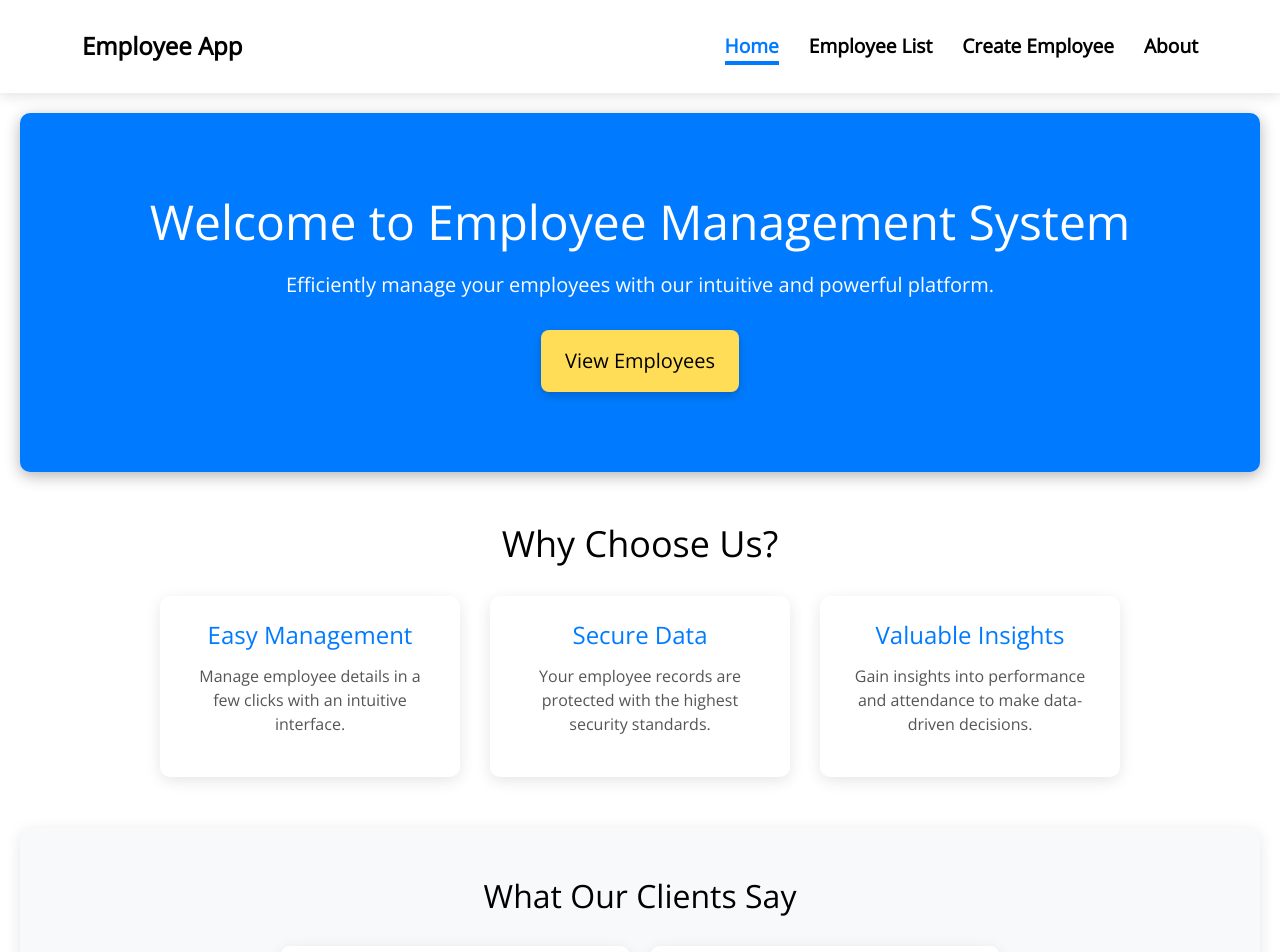
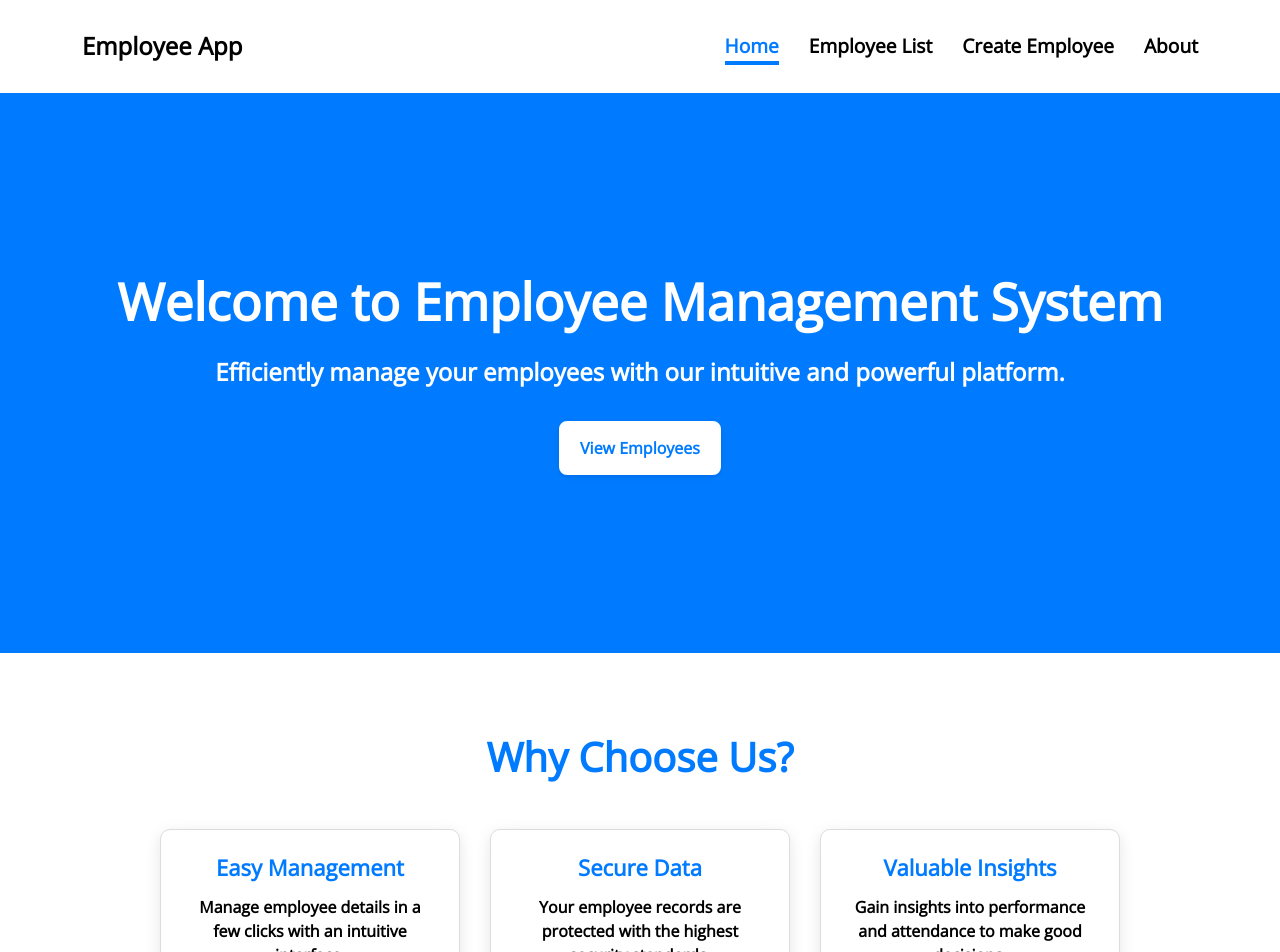
Before and after one commit to kishankumar2607/react-babel-employee-directory-app, a React app in the folder UI/: page /#/ in a window 1280 px wide. Shown: the top 952 px of the page. Built offline with nearby package versions, Linux system fonts and the light colour scheme.

Commit message:
Added style for all pages

```diff
--- a/UI/public/style.css
+++ b/UI/public/style.css
@@ -275,7 +275,7 @@ select:focus {
   padding-left: 4px;
 }
 
-.form-control-edit{
+.form-control-edit {
   display: flex;
   flex-direction: column;
   padding: 2rem;
@@ -295,7 +295,7 @@ select:focus {
   margin-right: 0.8rem;
 }
 
-.edit-button{
+.edit-button {
   background-color: #ffffff !important;
   color: #007bff !important;
   font-size: 1.2rem !important;
@@ -328,58 +328,74 @@ select:focus {
 /* Home Page Styles */
 .home-container {
   text-align: center;
-  padding: 20px 20px 50px;
 }
 
-/* Hero Section */
 .hero-section {
   background-color: #007bff;
-  color: white;
-  padding: 80px 30px;
-  border-radius: 10px;
-  margin-bottom: 50px;
-  box-shadow: 0 4px 15px rgba(0, 0, 0, 0.3);
+  color: #ffffff;
+  height: 70vh;
+  display: flex;
+  flex-direction: column;
+  justify-content: center;
+  align-items: center;
 }
 
 .hero-section h1 {
-  font-size: 48px;
+  font-size: 3.2rem;
+  font-weight: 700;
   margin-bottom: 20px;
   animation: fadeIn 2s ease-in-out;
 }
 
 .hero-text {
-  font-size: 20px;
+  font-size: 1.5rem;
+  font-weight: 600;
+  color: #ffffff;
+  line-height: 1.6;
   margin-bottom: 30px !important;
   animation: fadeIn 2s ease-in-out;
 }
 
+a{
+  text-decoration: none !important;
+}
+
 .cta-button {
-  display: inline-block;
-  background-color: #ffdd57;
-  color: black;
-  font-size: 20px;
-  padding: 1rem 1.5rem;
-  text-decoration: none;
+  background-color: #ffffff;
+  color: #007bff;
+  font-size: 1rem;
+  font-weight: 700;
+  padding: 0.8rem 1.2rem;
+  border: 2px solid #ffffff;
   border-radius: 8px;
-  transition: background-color 0.3s ease-in-out;
-  box-shadow: 0px 4px 10px rgba(0, 0, 0, 0.2);
+  cursor: pointer;
+  margin-bottom: 0;
+  transition: all 0.3s ease-in-out;
+  box-shadow: 0px 2px 6px rgba(0, 0, 0, 0.1);
 }
 
 .cta-button:hover {
-  background-color: #ffc107;
-  box-shadow: 0px 8px 20px rgba(0, 0, 0, 0.3);
+  background-color: transparent;
+  color: #ffffff;
 }
 
 /* Features Section */
 .features {
-  margin-top: 40px;
+  background: #ffffff;
+  height: 100%;
+  width: 100%;
+  padding: 5rem 0rem;
+  display: flex;
+  flex-direction: column;
+  justify-content: center;
+  align-items: center;
 }
 
 .features h2 {
-  font-size: 36px;
-  color: #000000;
-  margin-bottom: 30px;
-  animation: fadeIn 3s ease-in-out;
+  font-size: 2.5rem;
+  font-weight: bold;
+  margin-bottom: 3rem;
+  color: #007bff;
 }
 
 .feature-cards {
@@ -392,7 +408,8 @@ select:focus {
 
 .feature-card {
   background: white;
-  padding: 25px;
+  padding: 1.5rem 2rem;
+  border: 1px solid #ddd;
   border-radius: 10px;
   box-shadow: 0px 4px 15px rgba(0, 0, 0, 0.1);
   max-width: 300px;
@@ -407,28 +424,29 @@ select:focus {
 
 .feature-card h3 {
   color: #007bff;
-  font-size: 24px;
+  font-size: 22px;
+  font-weight: bold;
   margin-bottom: 15px;
 }
 
 .feature-card p {
   font-size: 16px;
-  color: #555;
+  font-weight: 600;
+  line-height: 1.5;
+  color: #000000;
 }
 
 /* Testimonial Section */
 .testimonial {
-  background-color: #f8f9fa;
-  padding: 50px 20px;
-  border-radius: 10px;
-  margin-top: 50px;
-  box-shadow: 0px 4px 15px rgba(0, 0, 0, 0.1);
+  background-color: #007bff;
+  padding: 5rem 0rem;
 }
 
 .testimonial h2 {
-  font-size: 32px;
-  color: #000000;
-  margin-bottom: 30px;
+  font-size: 2.5rem;
+  font-weight: bold;
+  margin-bottom: 3rem;
+  color: #ffffff;
 }
 
 .testimonial-cards {
@@ -439,8 +457,9 @@ select:focus {
 }
 
 .testimonial-card {
-  background: #fff;
-  padding: 30px;
+  background: #ffffff;
+  padding: 1.5rem 2rem;
+  border: 1px solid #ddd;
   border-radius: 10px;
   box-shadow: 0px 4px 15px rgba(0, 0, 0, 0.1);
   max-width: 350px;
@@ -456,7 +475,9 @@ select:focus {
 .testimonial-card p {
   font-size: 18px;
   font-style: italic;
-  color: #555;
+  color: #000000;
+  line-height: 1.5;
+  font-weight: 600;
   margin-bottom: 20px;
 }
 
@@ -481,64 +502,121 @@ select:focus {
 /* About Page Styles */
 .about-container {
   text-align: center;
-  padding: 20px 20px 50px;
 }
 
 /* Hero Section */
-.hero-section {
-  background-color: #007bff;
-  color: white;
-  padding: 80px 30px;
-  border-radius: 10px;
-  margin-bottom: 50px;
-  box-shadow: 0 4px 15px rgba(0, 0, 0, 0.3);
+.about-hero-section {
+  background: url("./about-us-banner.jpg") no-repeat center center/cover;
+  color: #ffffff;
+  height: 60vh;
+  width: 100%;
+  display: flex;
+  flex-direction: column;
+  justify-content: center;
+  align-items: center;
 }
 
-.hero-section h1 {
-  font-size: 48px;
+.about-hero-section h1 {
+  font-size: 3.5rem;
+  font-weight: bold;
   margin-bottom: 20px;
   animation: fadeIn 2s ease-in-out;
 }
 
-.hero-section p {
-  font-size: 20px;
+.about-hero-section p {
+  font-size: 1.8rem;
+  font-weight: 600;
   margin-bottom: 0;
   animation: fadeIn 2s ease-in-out;
 }
 
-/* Section Styles */
-.section {
-  background: white;
-  padding: 40px;
-  margin: 30px auto;
-  max-width: 800px;
-  border-radius: 10px;
-  box-shadow: 0 4px 15px rgba(0, 0, 0, 0.1);
-  text-align: center;
+.section-we-are {
+  background: #ffffff;
+  height: 100%;
+  width: 100%;
+  padding: 5rem 0rem;
+  display: flex;
+  flex-direction: column;
+  justify-content: center;
+  align-items: center;
 }
 
-.section h2 {
-  font-size: 32px;
+.section-we-are h2 {
+  font-size: 2.5rem;
+  font-weight: bold;
+  margin-bottom: 1.5rem;
   color: #007bff;
-  margin-bottom: 15px;
+}
+
+.section-we-are p {
+  font-size: 1.5rem;
+  font-weight: 600;
+  color: #000000;
+  margin-bottom: 0rem;
+  line-height: 1.6;
+  max-width: 70%;
 }
 
 /* Mission Section */
 .mission {
   background: #007bff;
-  color: white !important;
-  margin-top: 1rem;
+  height: 100%;
+  width: 100%;
+  padding: 5rem 0rem;
+  display: flex;
+  flex-direction: column;
+  justify-content: center;
+  align-items: center;
 }
 
 .mission h2 {
-  font-size: 32px;
+  font-size: 2.5rem;
+  font-weight: bold;
+  margin-bottom: 1.5rem;
   color: #ffffff;
 }
 
+.mission p {
+  font-size: 1.5rem;
+  font-weight: 600;
+  color: #ffffff;
+  margin-bottom: 0rem;
+  line-height: 1.6;
+  max-width: 60%;
+}
+
 /* Contact Section */
-.contact p {
-  font-size: 18px;
-  color: #555;
+.contact {
+  background: #ffffff;
+  height: 100%;
+  width: 100%;
+  padding: 5rem 0rem;
+  display: flex;
+  flex-direction: column;
+  justify-content: center;
+  align-items: center;
+}
+
+.contact h2 {
+  font-size: 2.5rem;
+  font-weight: bold;
+  margin-bottom: 1.5rem;
+  color: #007bff;
+}
+
+.contact-details {
+  display: flex;
+  flex-direction: column;
+  justify-content: center;
+  align-items: flex-start;
+}
+
+.contact-details p {
+  font-size: 1.5rem;
+  font-weight: 600;
+  color: #000000;
+  margin-bottom: 0rem;
+  line-height: 1.6;
 }
 
 /* Animations */
--- a/UI/src/components/About.jsx
+++ b/UI/src/components/About.jsx
@@ -3,14 +3,14 @@ import React from "react";
 const About = () => {
   return (
     <div className="about-container">
-      <div className="hero-section">
+      <div className="about-hero-section">
         <h1>About Us</h1>
         <p>
           Learn more about our mission, values, and the team behind our success.
         </p>
       </div>
 
-      <div className="section">
+      <div className="section-we-are">
         <h2>Who We Are</h2>
         <p>
           We are a team of professionals dedicated to providing efficient
@@ -20,7 +20,7 @@ const About = () => {
         </p>
       </div>
 
-      <div className="section mission">
+      <div className="mission">
         <h2>Our Mission</h2>
         <p>
           Our mission is to empower businesses with a robust and intuitive
@@ -29,11 +29,13 @@ const About = () => {
         </p>
       </div>
 
-      <div className="section contact">
+      <div className="contact">
         <h2>Contact Us</h2>
-        <p>Email: support@employeemanagementapp.com</p>
-        <p>Phone: +1 (123) 456-7890</p>
-        <p>Address: 123 Business Lane, Toronto, Canada</p>
+        <div className="contact-details">
+          <p><strong>Email:</strong> support@employeemanagementapp.com</p>
+          <p><strong>Phone:</strong> +1 (123) 456-7890</p>
+          <p><strong>Address:</strong> 123 Business Lane, Toronto, Canada</p>
+        </div>
       </div>
     </div>
   );
--- a/UI/src/components/Home.jsx
+++ b/UI/src/components/Home.jsx
@@ -35,7 +35,7 @@ const Home = () => {
           <div className="feature-card">
             <h3>Valuable Insights</h3>
             <p>
-              Gain insights into performance and attendance to make data-driven
+              Gain insights into performance and attendance to make good
               decisions.
             </p>
           </div>
```
Also changed, not shown: UI/public/about-us-banner.jpg (added), UI/public/app.bundle.js, 1 other file (tests, documents, lock files or other folders).
